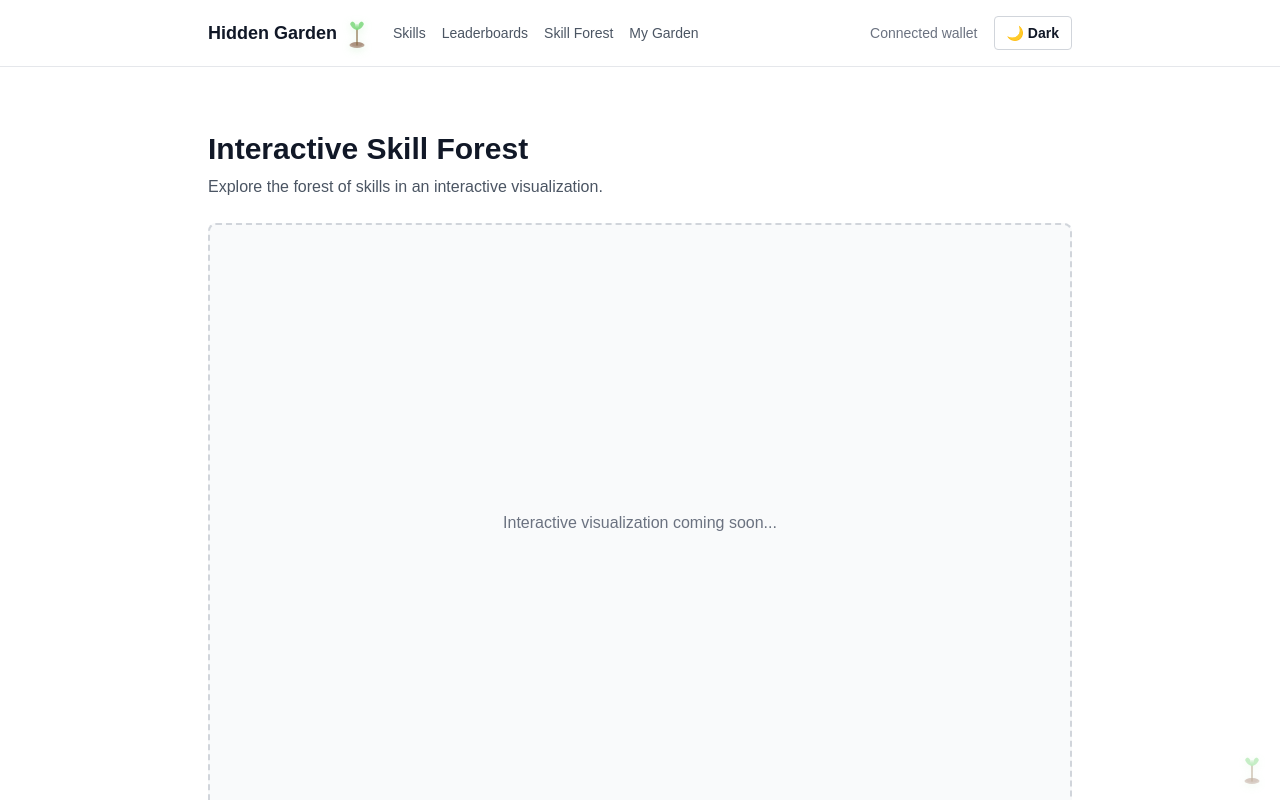
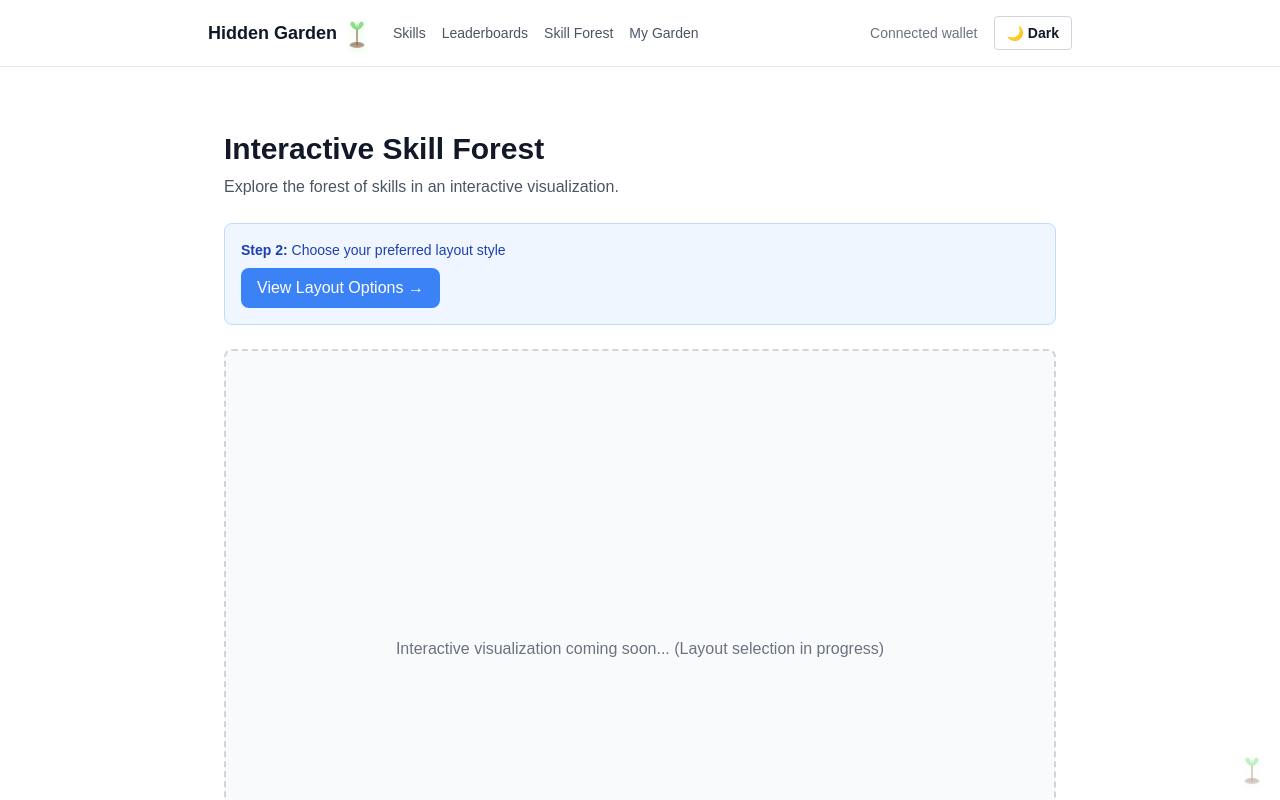
Before and after one commit to understories/hidden-garden, a Next.js app in the folder apps/aztecbat-ui/: page /skill-forest/interactive in a window 1280 px wide. Shown: the top 800 px of the page. Built offline with nearby package versions, Linux system fonts and the light colour scheme; no server answers; what wagmi would draw is missing.

Commit message:
Update page.tsx

```diff
--- a/apps/aztecbat-ui/app/skill-forest/interactive/page.tsx
+++ b/apps/aztecbat-ui/app/skill-forest/interactive/page.tsx
@@ -7,9 +7,11 @@
 
 'use client';
 
+import Link from 'next/link';
+
 export default function InteractiveSkillForestPage() {
   return (
-    <main className="max-w-7xl mx-auto space-y-6 py-8">
+    <main className="max-w-7xl mx-auto space-y-6 py-8 px-4">
       <div>
         <h1 className="text-3xl font-bold mb-2">Interactive Skill Forest</h1>
         <p className="text-gray-600 dark:text-gray-400">
@@ -17,10 +19,23 @@ export default function InteractiveSkillForestPage() {
         </p>
       </div>
 
+      {/* Link to preview layouts */}
+      <div className="bg-blue-50 dark:bg-blue-900/20 border border-blue-200 dark:border-blue-800 rounded-lg p-4">
+        <p className="text-sm text-blue-800 dark:text-blue-300 mb-2">
+          <strong>Step 2:</strong> Choose your preferred layout style
+        </p>
+        <Link
+          href="/skill-forest/interactive/preview"
+          className="inline-flex items-center gap-2 px-4 py-2 bg-blue-500 hover:bg-blue-600 text-white font-medium rounded-lg transition-colors"
+        >
+          View Layout Options →
+        </Link>
+      </div>
+
       {/* Placeholder for interactive visualization */}
       <div className="w-full h-[600px] border-2 border-dashed border-gray-300 dark:border-gray-700 rounded-lg flex items-center justify-center bg-gray-50 dark:bg-gray-900/50">
         <p className="text-gray-500 dark:text-gray-400">
-          Interactive visualization coming soon...
+          Interactive visualization coming soon... (Layout selection in progress)
         </p>
       </div>
     </main>
```
